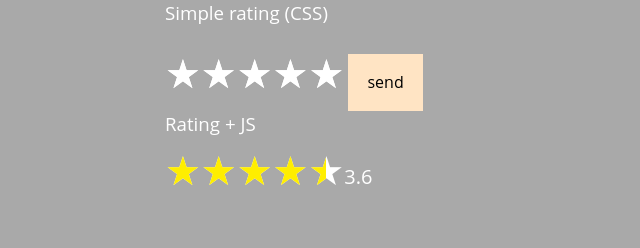
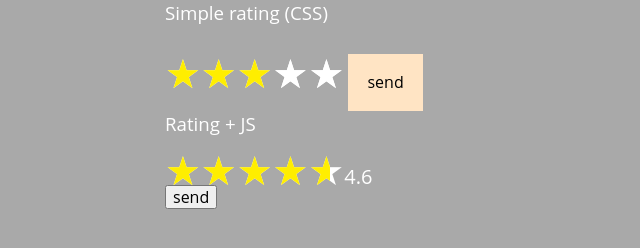
Before and after one commit to alexander-svirzhevsky/rating, a plain HTML site: page index.html in a window 1280 px wide. Shown: the whole page, without its empty margins (0-640 px from the left). Drawn offline with Linux system fonts and the light colour scheme.

Commit message:
edit rating with js

```diff
--- a/index.html
+++ b/index.html
@@ -21,7 +21,7 @@
                     <input type="radio" class="rating__item" name="star" id="rating__item-4" value="4">
                     <label for="rating__item-4" class="rating__item-label"></label>
 
-                    <input type="radio" class="rating__item" name="star" id="rating__item-3" value="3">
+                    <input type="radio" class="rating__item" name="star" id="rating__item-3" checked value="3">
                     <label for="rating__item-3" class="rating__item-label"></label>
 
                     <input type="radio" class="rating__item" name="star" id="rating__item-2" value="2">
@@ -34,20 +34,23 @@
             <button class="btn" type="submit">send</button>
         </form>
 
-        <h3>Rating + JS</h3>
-        <div class="rating-js">
-            <div class="rating-js__body">
-                <div class="rating-active"></div>
-                <div class="rating-js__items">
-                    <input type="radio" class="rating-js__item" name="rating" id="rating-js__1" value="1">
-                    <input type="radio" class="rating-js__item" name="rating" id="rating-js__2" value="2">
-                    <input type="radio" class="rating-js__item" name="rating" id="rating-js__3" value="3">
-                    <input type="radio" class="rating-js__item" name="rating" id="rating-js__4" value="4">
-                    <input type="radio" class="rating-js__item" name="rating" id="rating-js__5" value="5">
+        <form action="#" class="form">
+            <h3>Rating + JS</h3>
+            <div class="rating-js rating__set">
+                <div class="rating-js__body">
+                    <div class="rating-active"></div>
+                    <div class="rating-js__items">
+                        <input type="radio" class="rating-js__item" id="rating-js__1" value="1" name="star">
+                        <input type="radio" class="rating-js__item" id="rating-js__2" value="2" name="star">
+                        <input type="radio" class="rating-js__item" id="rating-js__3" value="3" name="star">
+                        <input type="radio" class="rating-js__item" id="rating-js__4" value="4" name="star">
+                        <input type="radio" class="rating-js__item" id="rating-js__5" value="5" name="star">
+                    </div>
                 </div>
+                <div class="rating-js__value">4.6</div>
             </div>
-            <div class="rating-js__value">3.6</div>
-        </div>
+            <button type="submit" class="form_btn">send</button>
+        </form>
     </div>
     <script src="main.js"></script>
 </body>
--- a/main.css
+++ b/main.css
@@ -133,13 +133,13 @@ body {
 }
 
 .rating__item:checked,
-.rating__item:checked ~ .rating__item-label {
+.rating__item:checked~.rating__item-label {
     color: rgb(255, 238, 0);
 }
 
 .rating__item-label:hover,
-.rating__item-label:hover ~ .rating__item-label,
-.rating__item-label:checked ~ .rating__item-label:hover {
+.rating__item-label:hover~.rating__item-label,
+.rating__item-label:checked~.rating__item-label:hover {
     color: yellow
 }
 
@@ -182,7 +182,7 @@ body {
     position: absolute;
     top: 0;
     left: 0;
-    width: 90%;
+    width: 0%;
     height: 100%;
     overflow: hidden;
 }
--- a/main.js
+++ b/main.js
@@ -0,0 +1,63 @@
+const ratings = document.querySelectorAll('.rating-js');
+
+if (ratings.length > 0) {
+    initRatings(ratings);
+};
+
+function initRatings(ratings) {
+    let ratingActive, ratingValue;
+
+    for (let index = 0; index < ratings.length; index++) {
+        const rating = ratings[index];
+        initRating(rating);
+    }
+
+
+    function initRating(rating) {
+        initConstRating(rating);
+
+        widthOfActive();
+
+        if (rating.classList.contains('rating__set')) {
+            setRating(rating);
+        }
+    }
+
+    function initConstRating(rating) {
+        ratingActive = rating.querySelector('.rating-active');
+        ratingValue = rating.querySelector('.rating-js__value');
+    }
+
+    function widthOfActive(index = ratingValue.innerHTML) {
+        let currentWidth = index / 0.05;
+        ratingActive.style.width = `${currentWidth}%`
+    }
+
+    function setRating(rating) {
+        const items = rating.querySelectorAll('.rating-js__item');
+        for (let index = 0; index < items.length; index++) {
+            const element = items[index];
+
+            element.addEventListener('mouseenter', () => {
+                initConstRating(rating);
+
+                widthOfActive(element.value);
+            });
+
+            element.addEventListener('mouseleave', () => {
+                widthOfActive();
+            })
+
+            element.addEventListener('click', () => {
+                initConstRating(rating);
+
+                if (rating.dataset.ajax) {
+                    setRatingValue(element.value, rating)
+                } else {
+                    ratingValue.innerHTML = index + 1;
+                    widthOfActive();
+                }
+            })
+        }
+    }
+}
```
